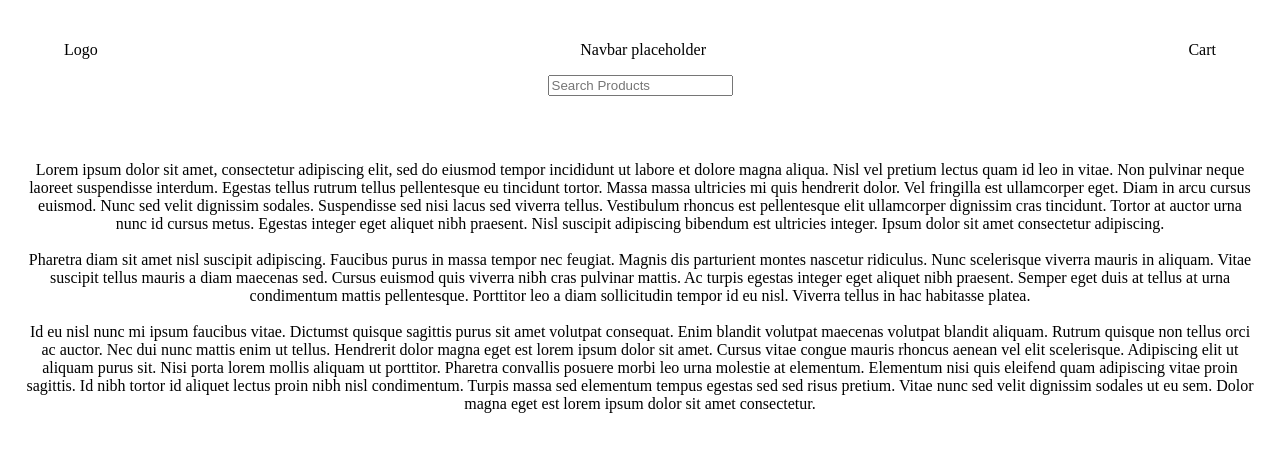
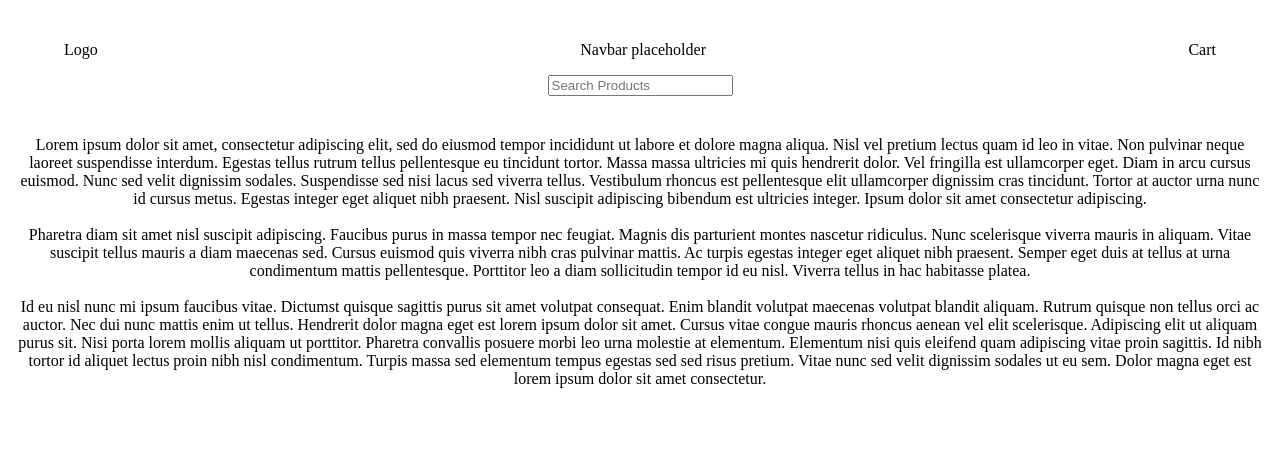
Before and after one commit to Ant-Shell/fe-take-home-mgsa, a React (Vite) app: page / in a window 1280 px wide. Shown: the top 452 px of the page. Built offline with nearby package versions, Linux system fonts and the light colour scheme; no server answers.

Commit message:
Add various styling for page layout

```diff
--- a/src/components/Hero/Hero.css
+++ b/src/components/Hero/Hero.css
@@ -1,3 +1,14 @@
 .hero {
-  padding: 25px;
+  padding: 0 15px;
+
 }
+
+.hero-features {
+  display: flex;
+  text-align: left;
+}
+
+.hero-features-left,
+.hero-features-right {
+  padding: 0 15px;
+}
```
